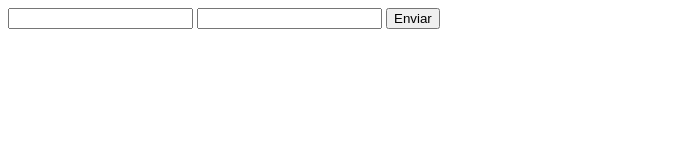
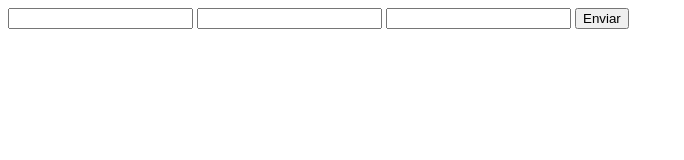
Before and after one commit to antoniodenaro/hello-world-git, a plain HTML site: page index.html in a window 1280 px wide. Shown: the whole page, without its empty margins (0-684 px from the left). Drawn offline with Linux system fonts and the light colour scheme.

Commit message:
Se agrego edad

```diff
--- a/index.html
+++ b/index.html
@@ -12,6 +12,7 @@
     <form action="#" method="get">
       <input type="text" name="FirstName" id="FirstName" />
       <input type="text" name="LastName" id="LastName" />
+      <input type="text" name="age" id="age" />
       <input type="button" value="Enviar" />
     </form>
     <script src="" async defer></script>
```
